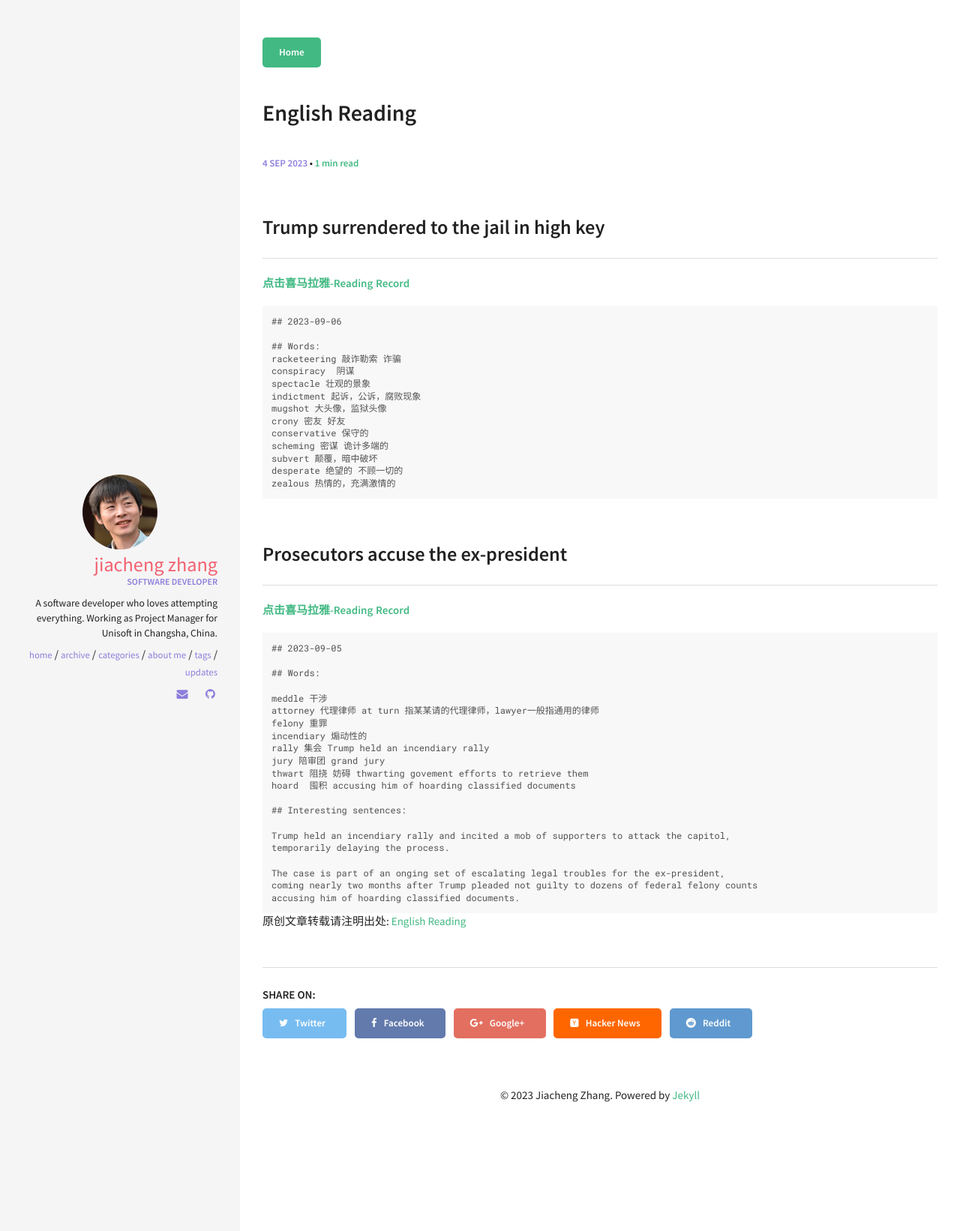
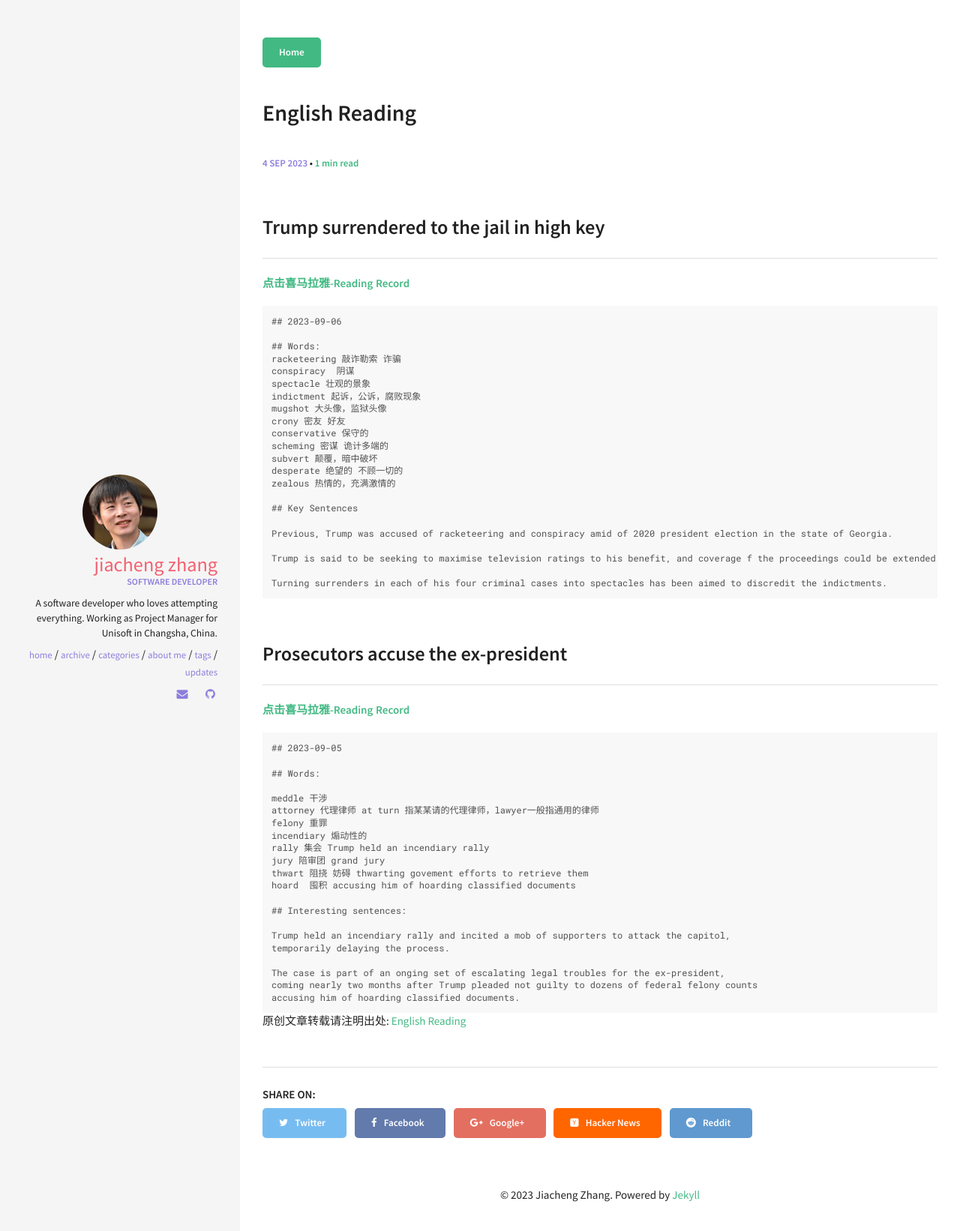
Before and after one commit to zhangjiacheng/zhangjiacheng.github.io, a Jekyll site: the page built from _posts/2023-09-05-EnglishReadingJC001.md, in a window 1280 px wide. Shown: the top 1642 px of the page at 75% size. Built offline with Jekyll 4.4.1, drawn with Linux system fonts in a browser that asks for light colours.

Commit message:
english reading： Trump surrendered to the jail- adjustments 1

```diff
--- a/_posts/2023-09-05-EnglishReadingJC001.md
+++ b/_posts/2023-09-05-EnglishReadingJC001.md
@@ -25,6 +25,14 @@ tag: English Reading
     desperate 绝望的 不顾一切的
     zealous 热情的，充满激情的
 
+    ## Key Sentences
+
+    Previous, Trump was accused of racketeering and conspiracy amid of 2020 president election in the state of Georgia.
+
+    Trump is said to be seeking to maximise television ratings to his benefit, and coverage f the proceedings could be extended by speaking in front of cameras and reporters.
+
+    Turning surrenders in each of his four criminal cases into spectacles has been aimed to discredit the indictments.
+
 ## Prosecutors accuse the ex-president
 
 <a href="https://xima.tv/1_sFDH17q?_sonic=0"><b>点击喜马拉雅-Reading Record</b></a>
```
